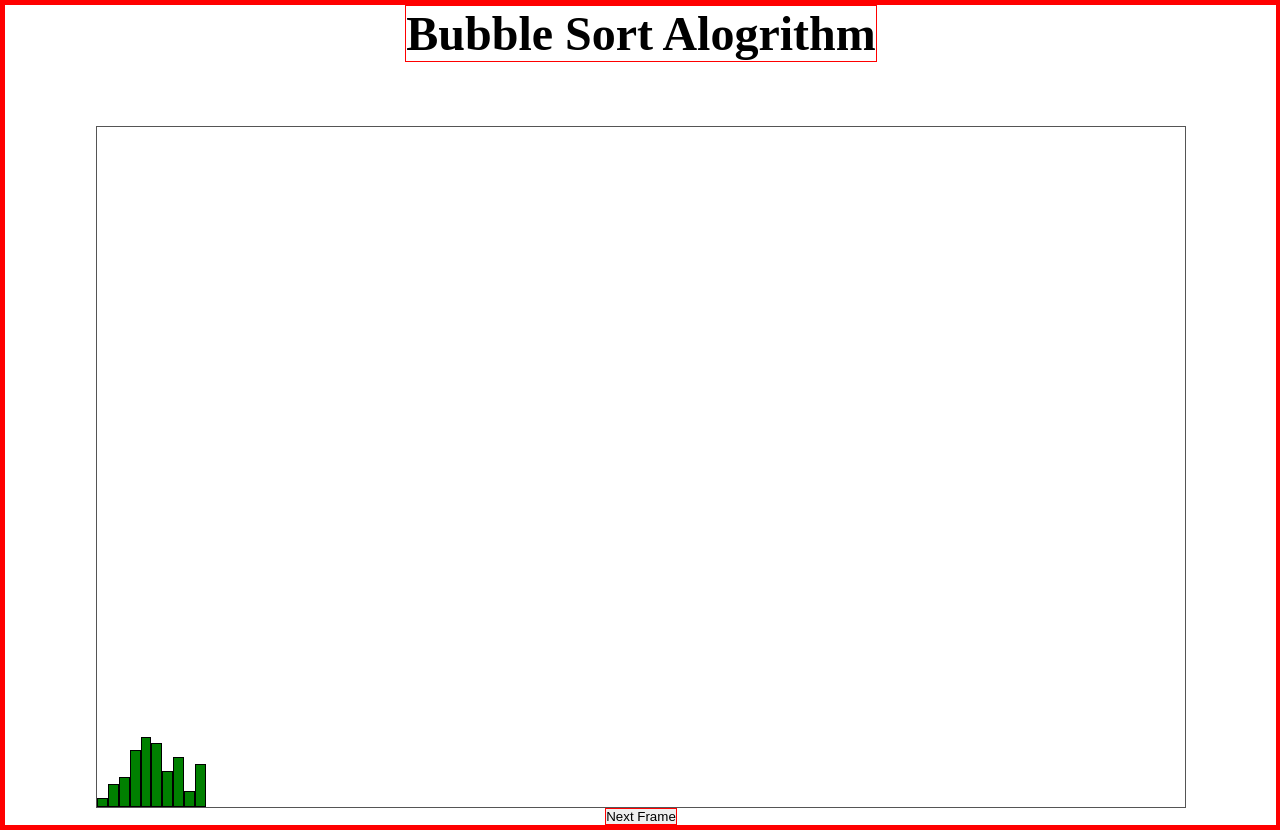
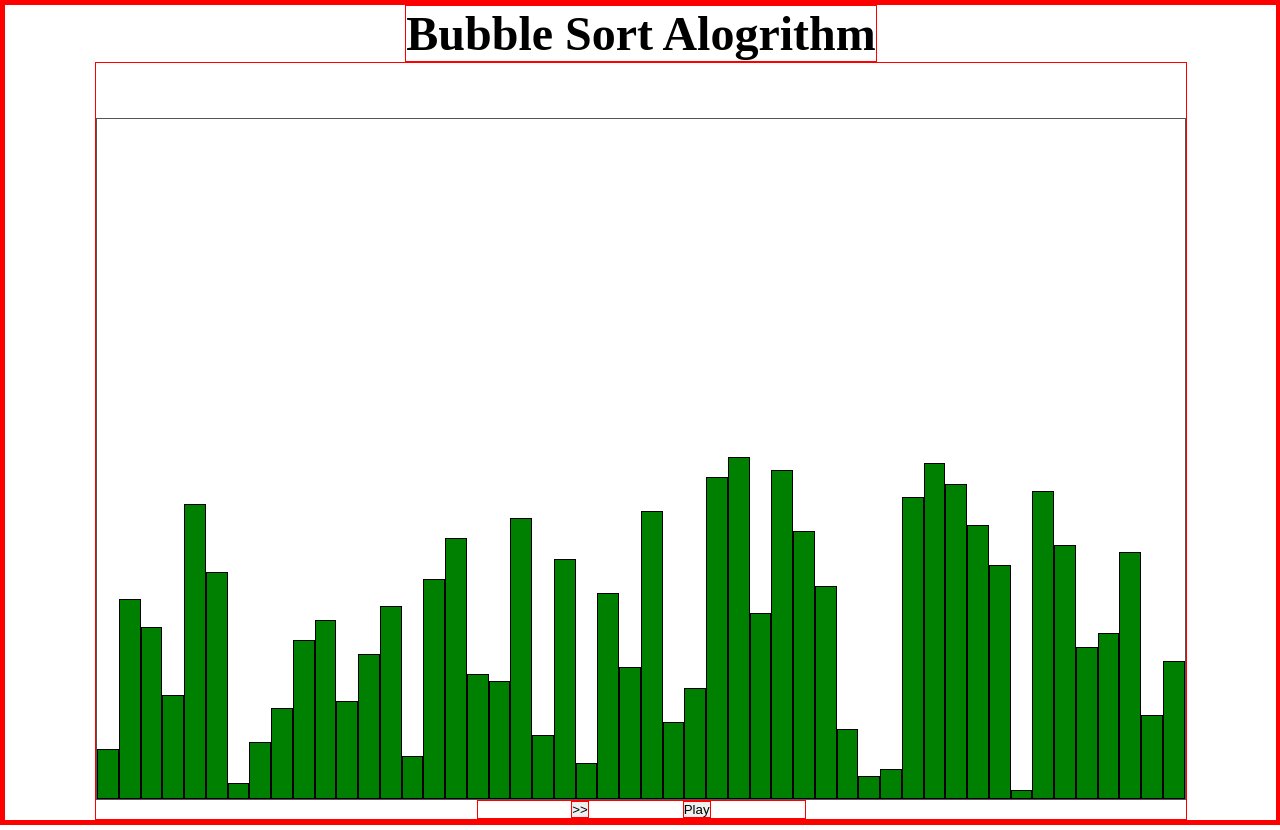
Before and after one commit to AlexHutchison-Dev/Bubble-Sort-Visualization, a React (Create React App) app: page / in a window 1280 px wide. Built offline with nearby package versions, Linux system fonts and the light colour scheme.

Commit message:
Working visualization although with useEffect complaining about update depth

```diff
--- a/package.json
+++ b/package.json
@@ -9,6 +9,7 @@
     "react": "^17.0.2",
     "react-dom": "^17.0.2",
     "react-scripts": "4.0.3",
+    "reactstrap": "^8.10.0",
     "styled-components": "^5.3.1",
     "web-vitals": "^1.1.2"
   },
--- a/public/index.html
+++ b/public/index.html
@@ -20,7 +20,7 @@
       work correctly both with client-side routing and a non-root public URL.
       Learn how to configure a non-root public URL by running `npm run build`.
     -->
-  <title>React App</title>
+  <title>Bubble Sort visualization</title>
 </head>
 
 <body>
--- a/src/Components/BubbleSort.jsx
+++ b/src/Components/BubbleSort.jsx
@@ -1,9 +1,7 @@
-import { useState } from 'react';
-import Chart from './Chart';
 import Title from './Title';
 import { generateList, unsortList, bubbleSort } from '../Helpers/ListHelpers';
-
 import styled from 'styled-components';
+import VisualizationPlayer from './VisualizationPlayer';
 
 const Container = styled.div`
     display: flex;
@@ -16,27 +14,15 @@ const Container = styled.div`
 
 const BubbleSort = () => {
 
-  const range = 10;
+  const range = 50;
   var list = unsortList(generateList(range));
-  const [frameIndex, setFrameIndex] = useState(0);
-
-  //TODO Need to move this down to chart component other wise the
-  // useEffect recalls bubbleSort and replace s frmes array ever frame.
 
   var frames = bubbleSort(list);
-
-  function handleClick(event) {
-    event.preventDefault();
-    if (frameIndex < frames.length) {
-      setFrameIndex(frameIndex + 1);
-    }
-  }
 
   return (
     <Container className="BubbleSort Container">
       <Title />
-      <Chart list={frames[frameIndex]} />
-      <button onClick={handleClick}>Next Frame</button>
+      <VisualizationPlayer frames={frames} />
     </Container>
   )
 }
--- a/src/Components/Chart.jsx
+++ b/src/Components/Chart.jsx
@@ -1,4 +1,5 @@
 import styled from 'styled-components';
+
 
 const Container = styled.div`
   display: flex;
@@ -12,7 +13,7 @@ const Container = styled.div`
 `;
 
 const Bar = styled.div`
-  width: calc(1% - 2px);
+  width: calc(2% - 2px);
   height: ${props => props.height + "%"};
   border: 1px solid black;
   background-color: green;
--- /dev/null
+++ b/src/Components/ControlPane.jsx
@@ -0,0 +1,19 @@
+import { Button } from 'reactstrap';
+import styled from 'styled-components';
+
+const Container = styled.div`
+  display: flex;
+  align-items: center;
+  justify-content: space-evenly;
+  width: 30%;
+`;
+const ControlPane = ({ togglePlaying, incrementFrames }) => {
+  return (
+    <Container>
+      <Button onClick={incrementFrames}>{">>"}</Button>
+      <Button onClick={togglePlaying}>Play</Button>
+    </Container>
+  )
+}
+
+export default ControlPane
--- /dev/null
+++ b/src/Components/VisualizationPlayer.jsx
@@ -0,0 +1,50 @@
+import { useState, useEffect } from 'react';
+import styled from 'styled-components';
+import Chart from './Chart';
+import ControlPane from './ControlPane';
+
+const Container = styled.div`
+  display: flex;
+  justify-content: center;
+  align-items: center;
+  flex-direction: column;
+`;
+const VisualizationPlayer = ({ frames }) => {
+  const [frameIndex, setFrameIndex] = useState(0);
+  const [playing, setPlaying] = useState(false);
+
+  useEffect(() => {
+    if (playing) {
+      play();
+    }
+    async function play() {
+      await sleep(250).then(
+        incrementFrameIndex());
+    }
+
+    function sleep(ms) {
+      return new Promise(resolve => setTimeout((resolve, ms)));
+    }
+  }, [playing, incrementFrameIndex]);
+
+  function togglePlaying() {
+    setPlaying(!playing);
+  }
+
+  function incrementFrameIndex() {
+    if (frameIndex === frames.length - 1) {
+      setPlaying(false);
+      setFrameIndex(frames.length - 1);
+      return;
+    }
+    setFrameIndex(frameIndex + 1);
+  }
+  return (
+    <Container>
+      <Chart list={frames[frameIndex]} />
+      <ControlPane togglePlaying={togglePlaying} incrementFrames={incrementFrameIndex} />
+    </Container>
+  )
+}
+
+export default VisualizationPlayer
```
Also changed, not shown: 1 other file (tests, documents, lock files or other folders).
